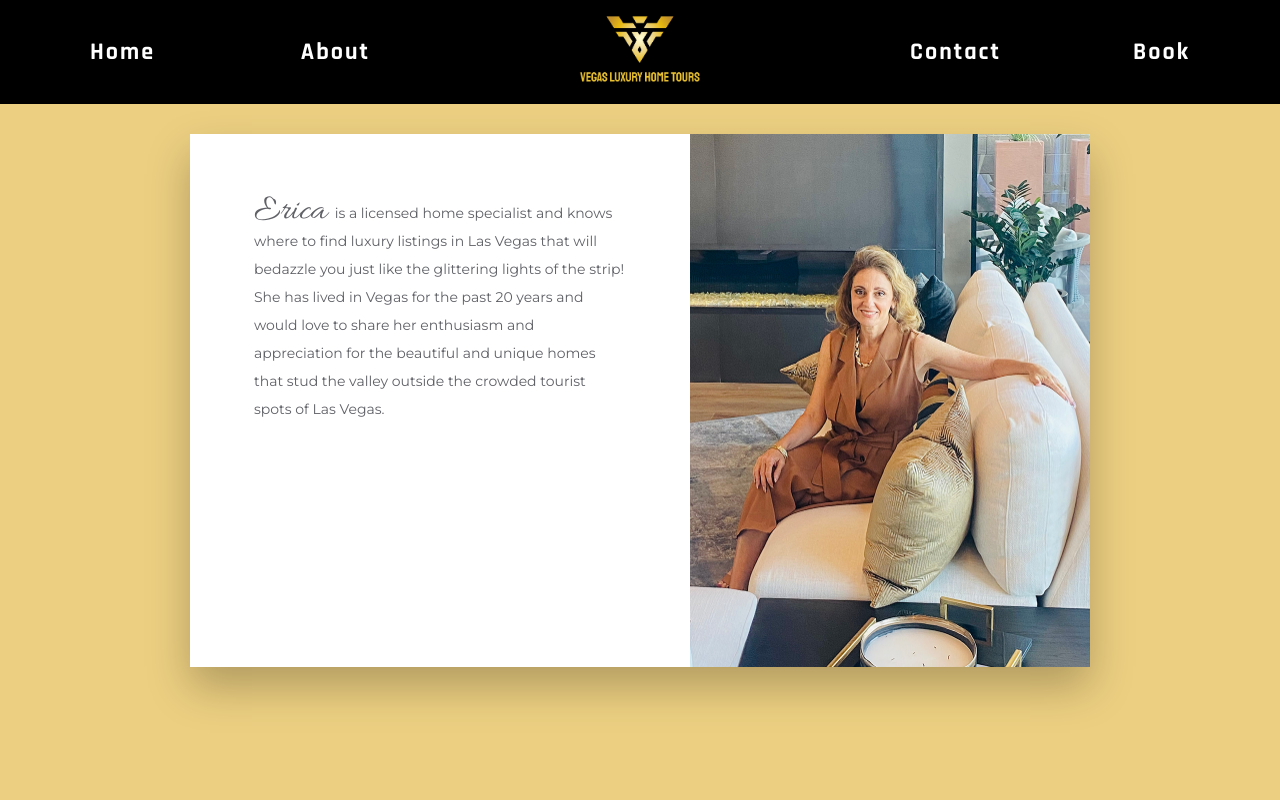
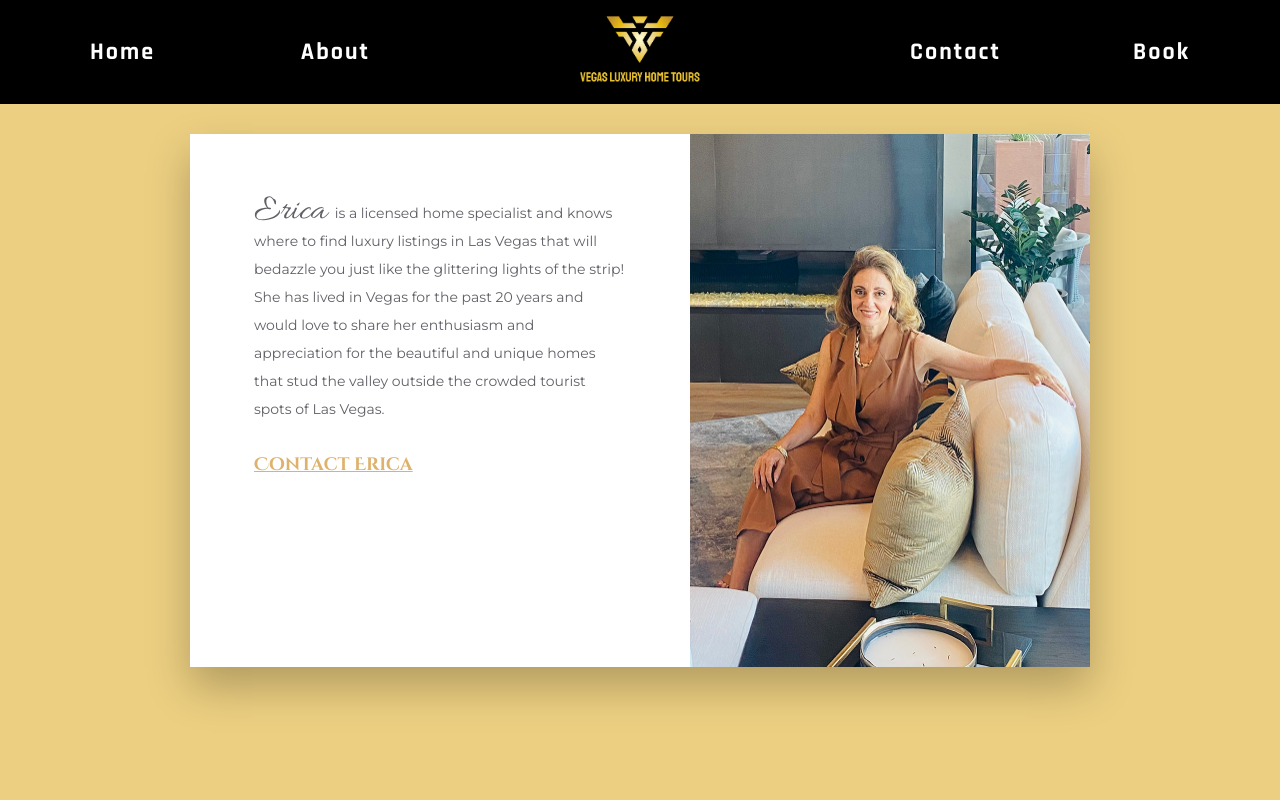
Before and after one commit to stevexero/vegasluxuryhometours, a React (Create React App) app: page /about in a window 1280 px wide. Shown: the top 800 px of the page. Built offline with nearby package versions, Linux system fonts and the light colour scheme.

Commit message:
added contact link to about page

```diff
--- a/src/pages/About.js
+++ b/src/pages/About.js
@@ -1,4 +1,5 @@
 import { motion } from 'framer-motion';
+import { Link } from 'react-router-dom';
 
 import AboutPhoto from '../assets/erica_1.png';
 
@@ -23,6 +24,13 @@ const About = () => {
           has lived in Vegas for the past 20 years and would love to share her
           enthusiasm and appreciation for the beautiful and unique homes that
           stud the valley outside the crowded tourist spots of Las Vegas.
+          <br />
+          <br />
+          <Link
+            to='/contact'
+            className='page-link cinzel-decorative-bold-18 text-dark-gold mt-32'>
+            Contact Erica
+          </Link>
         </p>
         <img src={AboutPhoto} alt='Erica Profile' className='About-photo' />
       </div>
```
